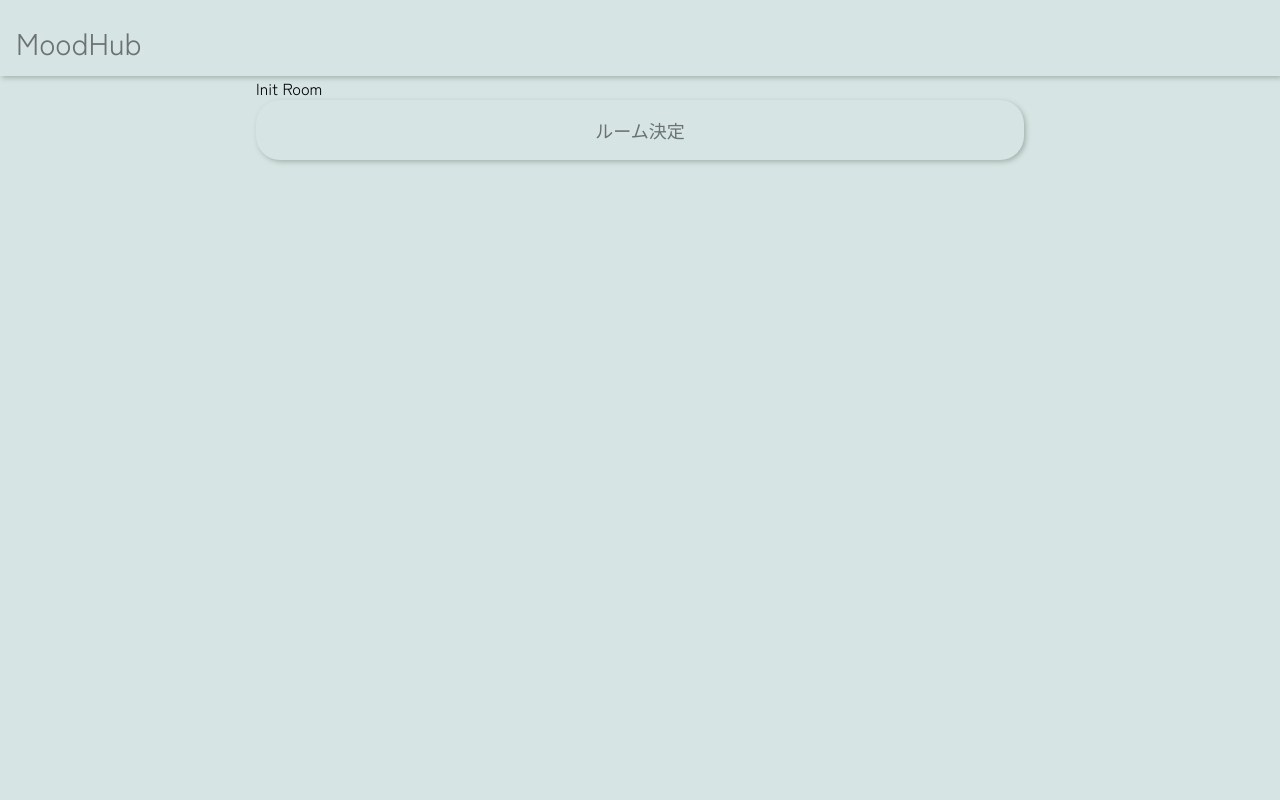
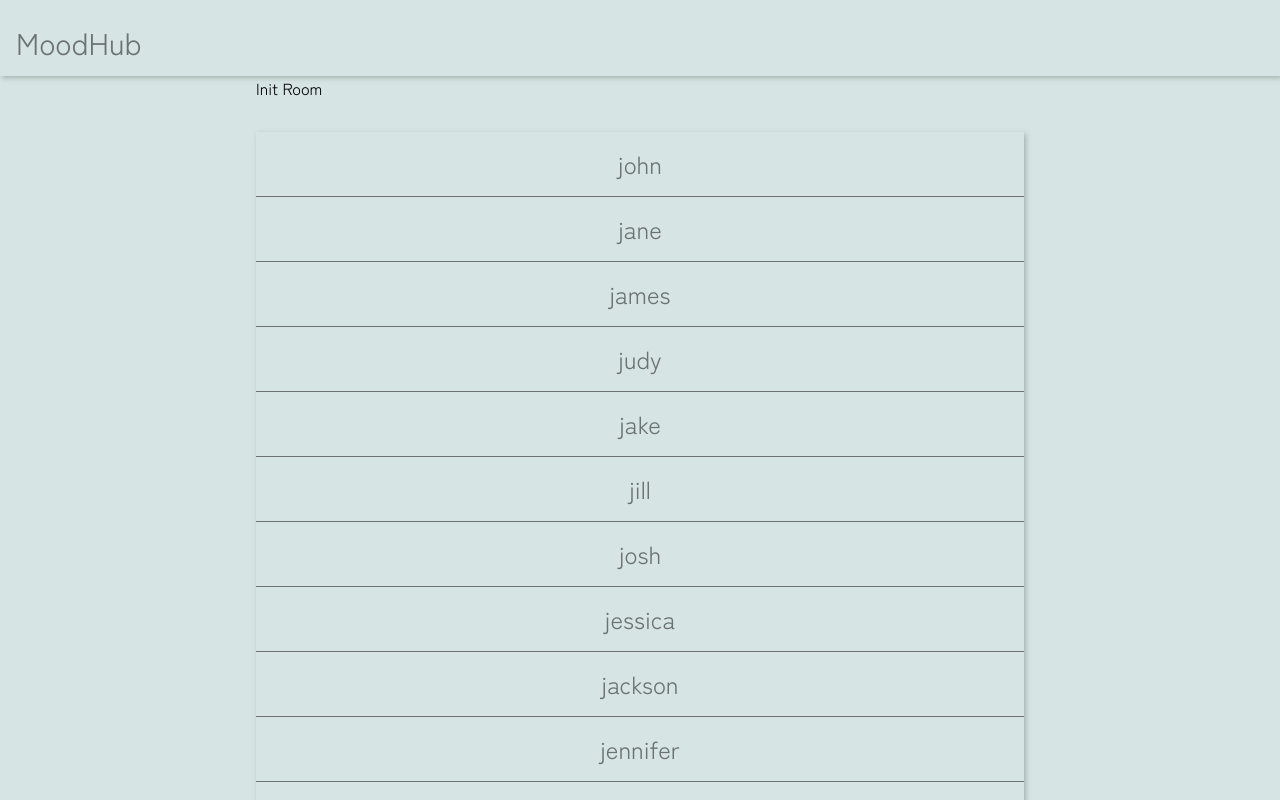
Before and after one commit to watnows/hackathon-2003-TeamD, a Next.js app: page /init-room in a window 1280 px wide. Shown: the top 800 px of the page. Built offline with nearby package versions, Linux system fonts and the light colour scheme.

Commit message:
make list

```diff
--- a/src/app/init-room/page.tsx
+++ b/src/app/init-room/page.tsx
@@ -1,9 +1,12 @@
 import LongButton from "@/components/LongButton";
+import NeumourList from "@/components/NeumorList";
 
 const Page = () => {
+    const userList = ["john", "jane", "james", "judy", "jake", "jill", "josh", "jessica", "jackson", "jennifer", "jordan", "julie", "jim", "julian", "juliet", "joseph", "jose", "julio", "juliana", "julius", "juliette", "julianne", "ju"]
     return (
         <>
             <h1>Init Room</h1>
+            <NeumourList listItems={userList} />
             <LongButton text="ルーム決定" />
         </>
     );
--- /dev/null
+++ b/src/components/NeumorList.tsx
@@ -0,0 +1,20 @@
+interface NeumorListProps {
+    listItems: string[];
+}
+
+const NeumourList = (props:NeumorListProps) => {
+    const { listItems } = props;
+    return (
+        <div className="bg-background shadow shadow-boxOut my-8">
+            <ul className="divide-y divide-slate-200">
+                {listItems.map((item, i) => {
+                    return <li key={i} className="p-4 py-4 text-font text-2xl text-center">{item}</li>
+                }
+                )}
+            </ul>
+
+        </div>
+    )
+}
+
+export default NeumourList;
```
